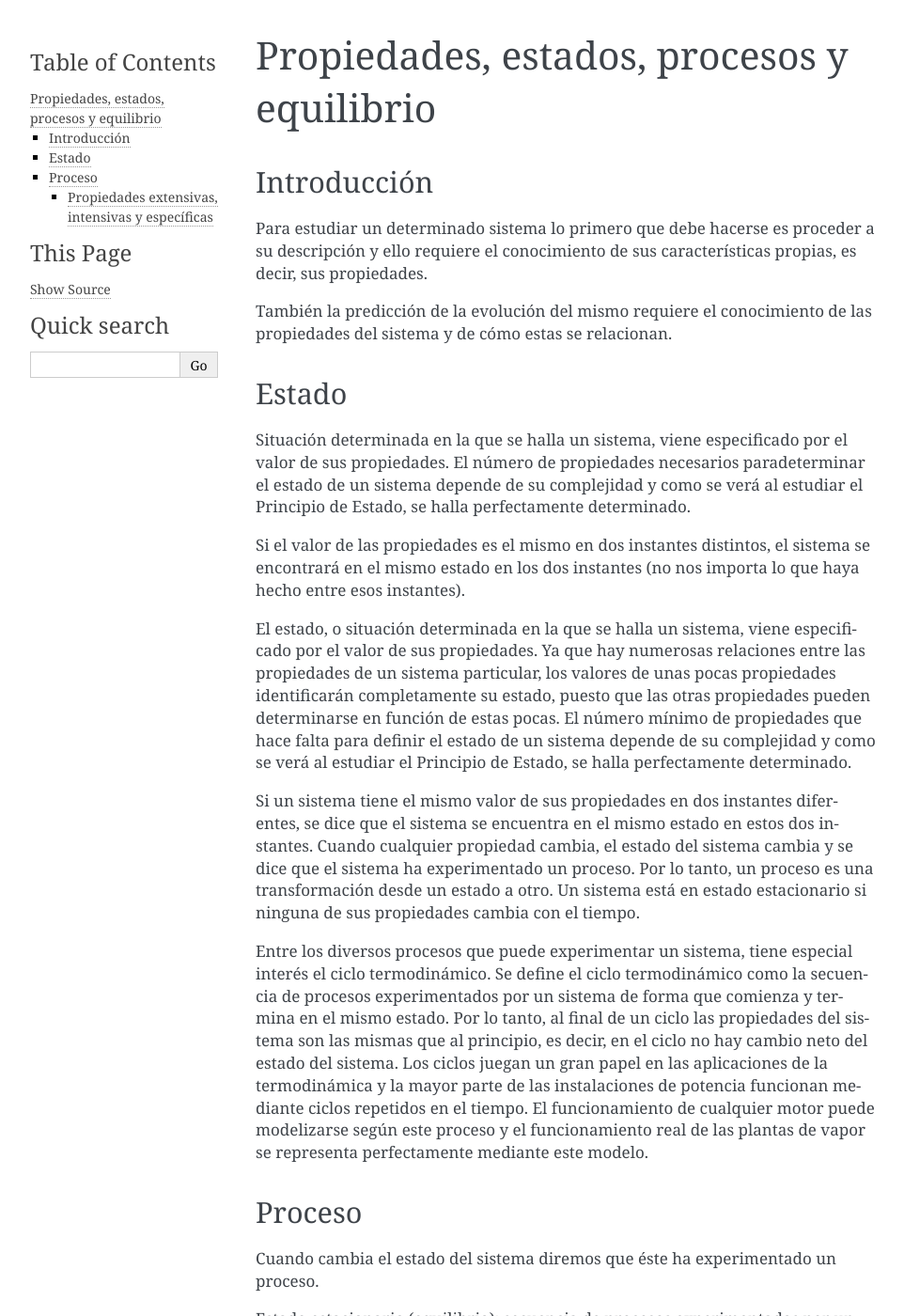
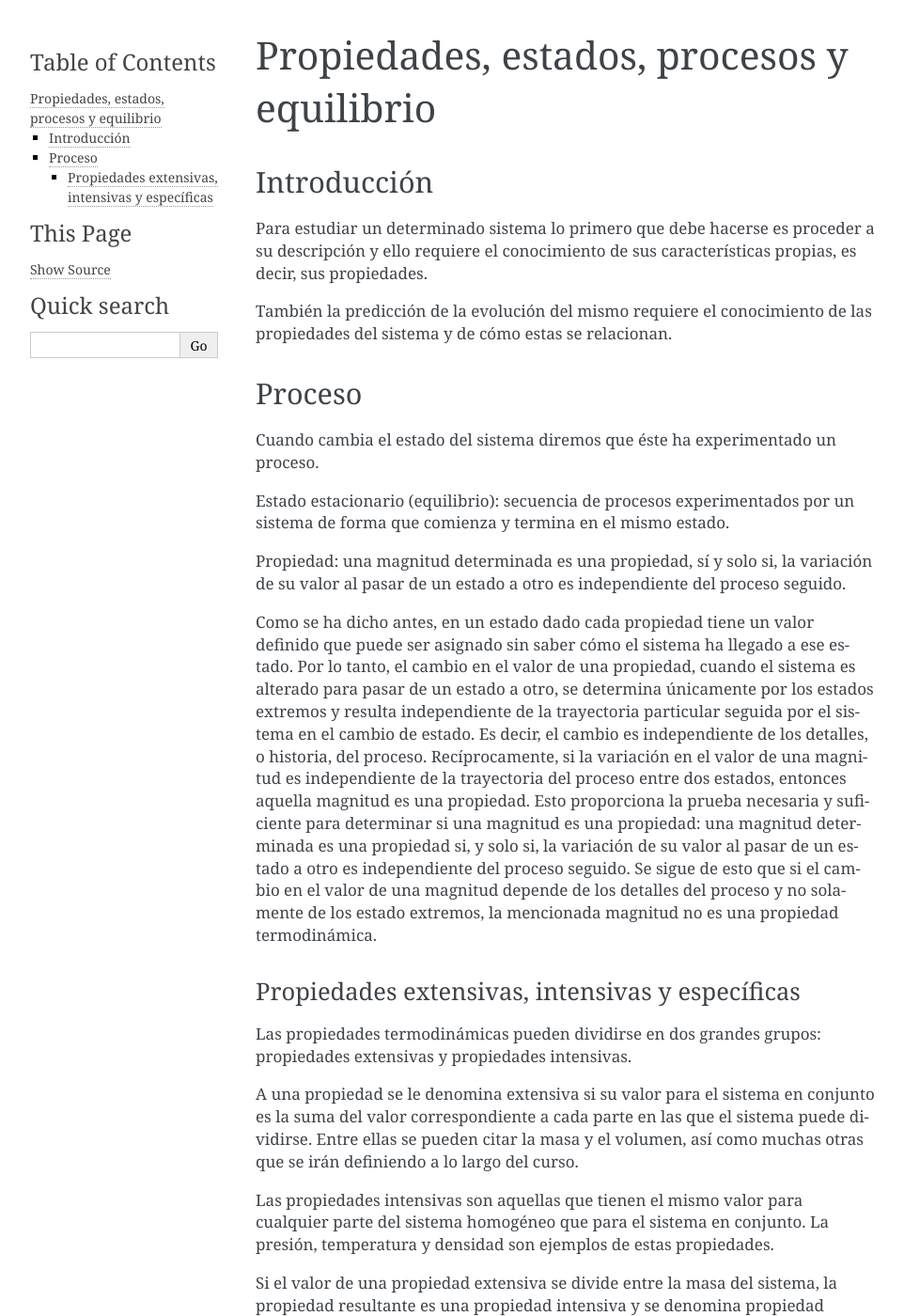
Before and after one commit to mantielero/termodinamica, a Sphinx documentation site: the page built from source/conceptos_propiedades.rst, in a window 1280 px wide and 1400 px high. Shown: the whole window at 94% size, without its empty margins (148-1110 px from the left). Built offline with Sphinx 7.4.7, drawn with Linux system fonts in a browser that asks for light colours; pages that are not in the unit, such as notebooks, are missing from menus.

Commit message:
Update conceptos_propiedades.rst

```diff
--- a/source/conceptos_propiedades.rst
+++ b/source/conceptos_propiedades.rst
@@ -16,18 +16,7 @@ También la predicción de la evolución del mismo requiere el conocimiento de l
    conceptos_estado
 
 
-Estado
-------
 
-Situación determinada en la que se halla un sistema, viene especificado por el valor de sus propiedades. El número de propiedades necesarios paradeterminar el estado de un sistema depende de su complejidad y como se verá al estudiar el Principio de Estado, se halla perfectamente determinado.
-
-Si el valor de las propiedades es el mismo en dos instantes distintos, el sistema se encontrará en el mismo estado en los dos instantes (no nos importa lo que haya hecho entre esos instantes).
-
-El estado, o situación determinada en la que se halla un sistema, viene especificado por el valor de sus propiedades. Ya que hay numerosas relaciones entre las propiedades de un sistema particular, los valores de unas pocas propiedades identificarán completamente su estado, puesto que las otras propiedades pueden determinarse en función de estas pocas. El número mínimo de propiedades que hace falta para definir el estado de un sistema depende de su complejidad y como se verá al estudiar el Principio de Estado, se halla perfectamente determinado.
-
-Si un sistema tiene el mismo valor de sus propiedades en dos instantes diferentes, se dice que el sistema se encuentra en el mismo estado en estos dos instantes. Cuando cualquier propiedad cambia, el estado del sistema cambia y se dice que el sistema ha experimentado un proceso. Por lo tanto, un proceso es una transformación desde un estado a otro. Un sistema está en estado estacionario si ninguna de sus propiedades cambia con el tiempo.
-
-Entre los diversos procesos que puede experimentar un sistema, tiene especial interés el ciclo termodinámico. Se define el ciclo termodinámico como la secuencia de procesos experimentados por un sistema de forma que comienza y termina en el mismo estado. Por lo tanto, al final de un ciclo las propiedades del sistema son las mismas que al principio, es decir, en el ciclo no hay cambio neto del estado del sistema. Los ciclos juegan un gran papel en las aplicaciones de la termodinámica y la mayor parte de las instalaciones de potencia funcionan mediante ciclos repetidos en el tiempo. El funcionamiento de cualquier motor puede modelizarse según este proceso y el funcionamiento real de las plantas de vapor se representa perfectamente mediante este modelo.
 
 Proceso
 -------
```
